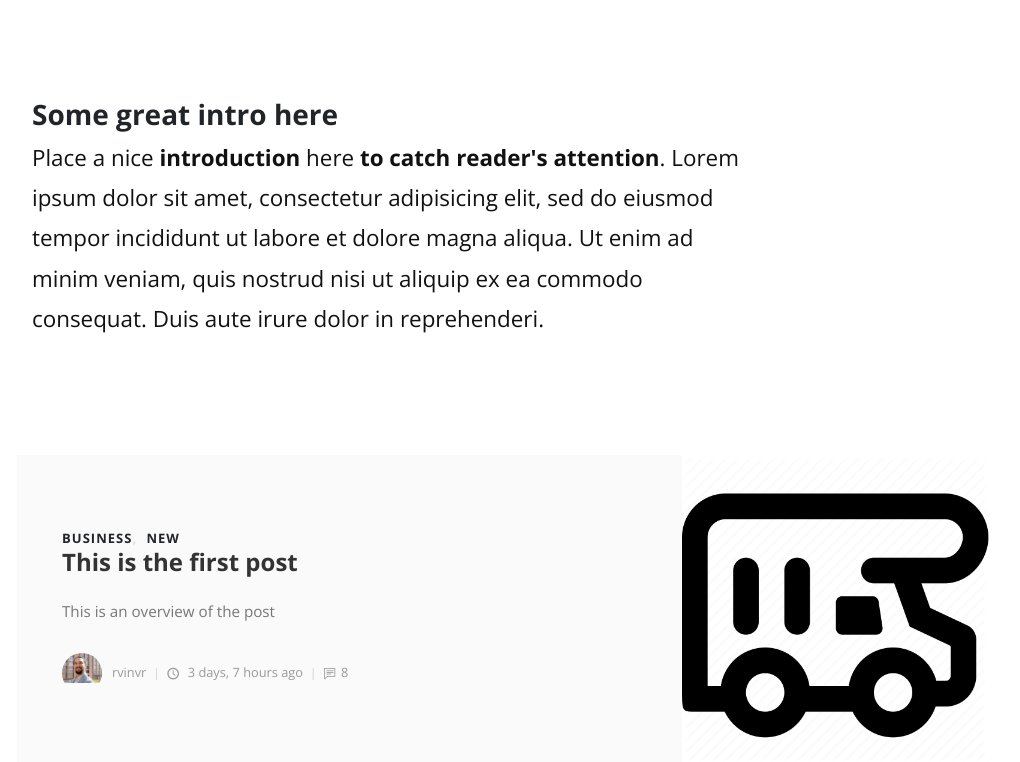
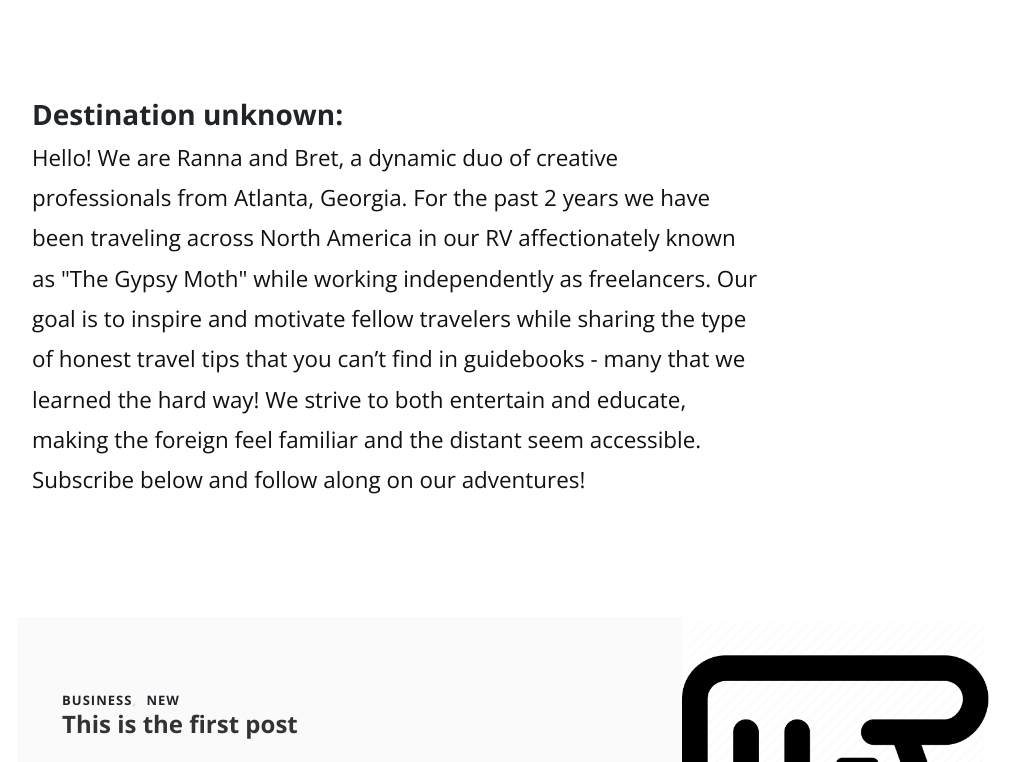
Before and after one commit to cameron-bret/RVinVR, a Django app: template src/templates/index.html in a window 1280 px wide. Shown: the part 679-1441 px from the top of the page, without its empty margins (53-1073 px from the left). Run offline with Django 3.2, Linux system fonts and the light colour scheme; the template is opened without the code that fills it: values that come from a table or form of the project are taken from there, others are empty; data comes from the database, SQL or seed files in the repository; some libraries are stand-ins or nearby versions.

Commit message:
fixed hero image and description

```diff
--- a/src/templates/index.html
+++ b/src/templates/index.html
@@ -4,11 +4,11 @@
 {% block content %}
 
     <!-- Hero Section-->
-    <section style="background: url({% static 'img/hero.jpg' %}); background-size: cover; background-position: center center" class="hero">
+    <section style="background: url({% static 'img/gypsymoth_hero.png' %}); background-size: cover; background-position: center center" class="hero">
       <div class="container">
         <div class="row">
           <div class="col-lg-7">
-            <h1>RV in VR - a blog obsessed with recreational vehicles and virtual reality!</h1><a href="#" class="hero-link">Discover More</a>
+            <h1 style="text-shadow: 2px 2px 4px #000000;">RV in VR - a blog obsessed with recreational vehicles and virtual reality!</h1><a href="#" class="hero-link">Discover More</a>
           </div>
         </div><a href=".intro" class="continue link-scroll"><i class="fa fa-long-arrow-down"></i> Scroll Down</a>
       </div>
@@ -18,8 +18,8 @@
       <div class="container">
         <div class="row">
           <div class="col-lg-8">
-            <h2 class="h3">Some great intro here</h2>
-            <p class="text-big">Place a nice <strong>introduction</strong> here <strong>to catch reader's attention</strong>. Lorem ipsum dolor sit amet, consectetur adipisicing elit, sed do eiusmod tempor incididunt ut labore et dolore magna aliqua. Ut enim ad minim veniam, quis nostrud nisi ut aliquip ex ea commodo consequat. Duis aute irure dolor in reprehenderi.</p>
+            <h2 class="h3">Destination unknown:</h2>
+            <p class="text-big">Hello! We are Ranna and Bret, a dynamic duo of creative professionals from Atlanta, Georgia. For the past 2 years we have been traveling across North America in our RV affectionately known as "The Gypsy Moth" while working independently as freelancers. Our goal is to inspire and motivate fellow travelers while sharing the type of honest travel tips that you can’t find in guidebooks - many that we learned the hard way! We strive to both entertain and educate, making the foreign feel familiar and the distant seem accessible. Subscribe below and follow along on our adventures!</p>
           </div>
         </div>
       </div>
```
Also changed, not shown: 6 other files.
